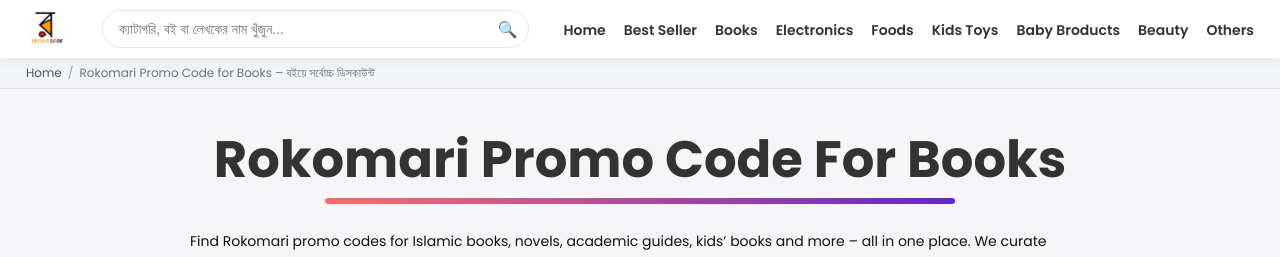
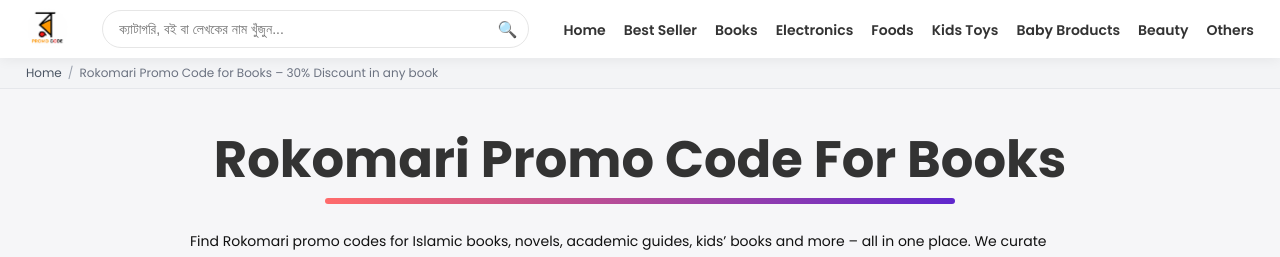
Before and after one commit to RokomariPromoCode/rokomaripromocode.github.io, a Jekyll site: the page built from books.md, in a window 1280 px wide and 900 px high. Shown: the top 257 px of the window. Built offline with Jekyll 4.4.1, drawn with Linux system fonts in a browser that asks for light colours.

Commit message:
Update books.md

```diff
--- a/books.md
+++ b/books.md
@@ -1,6 +1,6 @@
 ---
 layout: default
-title: "Rokomari Promo Code for Books – বইয়ে সর্বোচ্চ ডিসকাউন্ট"
+title: "Rokomari Promo Code for Books – 30% Discount in any book"
 description: "রকমারি থেকে প্রিয় বই কেনার আগে এখানে দেখে নিন আজকের active Rokomari promo code ও বইয়ের ডিসকাউন্ট অফার। ইসলামিক, উপন্যাস, একাডেমিক সহ সব ক্যাটাগরি কভার করা হয়েছে।"
 permalink: /rokomari-book/
 ---
```
